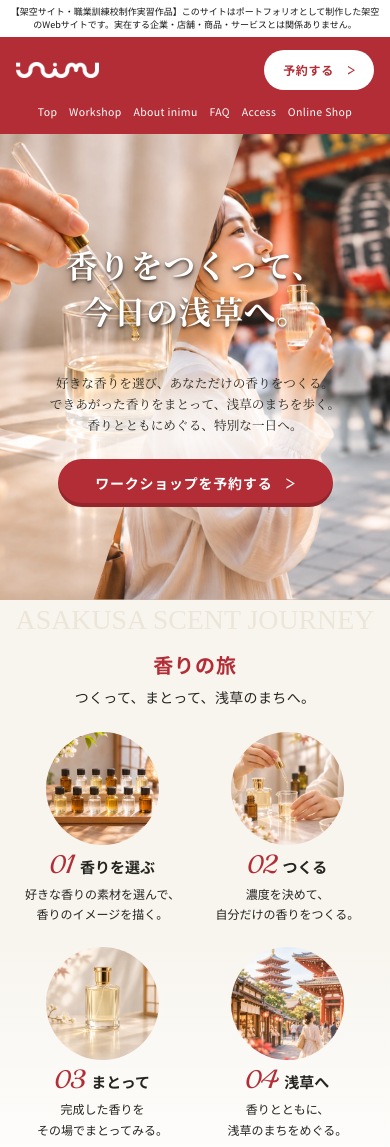
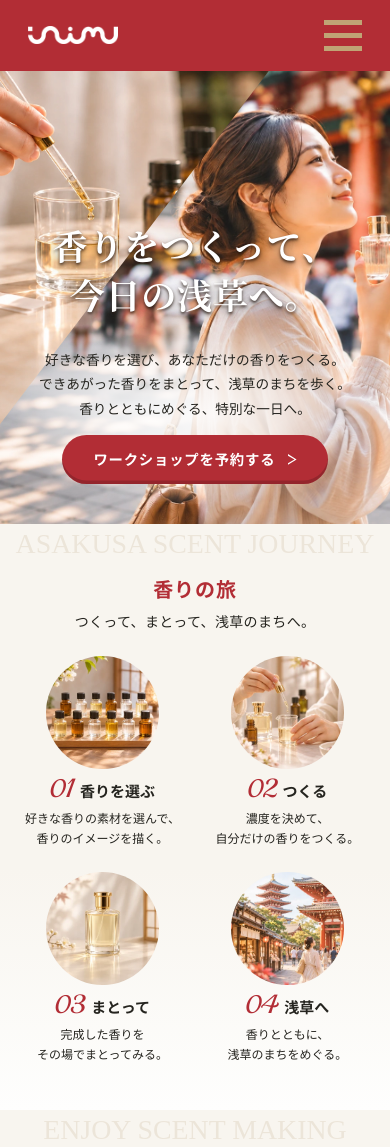
Before and after one commit to takahashimiyo/Workshop_lp, a plain HTML site: page index.html in a window 390 px wide. Shown: the top 1147 px of the page. Drawn offline with Linux system fonts and the light colour scheme.

Commit message:
修正_スマホ版表示の微調整

```diff
--- a/css/style.css
+++ b/css/style.css
@@ -69,11 +69,13 @@ nav a:hover { text-decoration: underline; text-underline-offset: .22em; }
 
 .brand { display: block; flex: 0 0 44rem; width: 44rem; }
 .brand img { width: 100%; height: auto; }
+.mobile-menu { display: none; }
 .header-nav { margin-left: auto; }
 .header-nav ul, .footer-bar ul { display: flex; align-items: center; gap: 17rem; }
 .header-nav a, .footer-bar nav a { font-size: 7rem; letter-spacing: .035em; white-space: nowrap; }
 
 .button {
+  zoom: .9;
   display: inline-flex;
   align-items: center;
   justify-content: center;
@@ -126,7 +128,7 @@ nav a:hover { text-decoration: underline; text-underline-offset: .22em; }
 .hero-left, .hero-right img { position: absolute; max-width: none; }
 .hero-left { width: 526rem; height: 351rem; left: -88rem; top: -26rem; }
 .hero-right { z-index: 0; clip-path: polygon(64% 0, 100% 0, 100% 100%, 33% 100%); }
-.hero-right img { width: 563rem; height: 376rem; left: 70rem; top: -.5rem; }
+.hero-right img { width: 563rem; height: 376rem; left: 70rem; top: -.5rem; transform: translateX(5px); }
 
 .hero-content { padding-top: 64rem; }
 .hero h1 {
@@ -146,10 +148,11 @@ nav a:hover { text-decoration: underline; text-underline-offset: .22em; }
   position: absolute;
   z-index: -1;
   inset: -18rem -58rem -35rem;
+  transform: translateY(-25px);
   background: radial-gradient(ellipse, rgb(255 255 255 / 92%) 0, rgb(255 255 255 / 72%) 32%, transparent 72%);
   content: "";
 }
-.hero-intro p { font: 400 8.15rem/1.63 var(--serif); letter-spacing: .035em; }
+.hero-intro p { font: 400 8.15rem/1.63 var(--sans); letter-spacing: .035em; }
 .hero-intro .button { margin-top: 16rem; }
 
 .paper { background: linear-gradient(180deg, var(--paper) 59%, #fefefd 100%); }
@@ -443,6 +446,60 @@ nav a:hover { text-decoration: underline; text-underline-offset: .22em; }
   .copyright { min-height: 30px; font-size: 11px; }
 }
 
+@media (max-width: 899px) {
+  body > .site-note { display: none; }
+  .site-header {
+    position: relative;
+    z-index: 2;
+    display: flex;
+    justify-content: space-between;
+    height: 18.1vw;
+    padding: 0 7.2%;
+  }
+  .site-header .brand { width: 27%; }
+  .site-header > .header-nav, .site-header > .button { display: none; }
+  .mobile-menu { display: block; }
+  .mobile-menu summary {
+    display: flex;
+    width: 38px;
+    height: 44px;
+    flex-direction: column;
+    justify-content: center;
+    gap: 8px;
+    cursor: pointer;
+    list-style: none;
+  }
+  .mobile-menu summary::-webkit-details-marker { display: none; }
+  .mobile-menu summary span { display: block; height: 5px; background: #c0a475; }
+  .mobile-menu nav {
+    position: absolute;
+    top: 100%;
+    right: 0;
+    left: 0;
+    padding: 12px 7%;
+    background: var(--red);
+    box-shadow: 0 4px 8px rgb(0 0 0 / 15%);
+  }
+  .mobile-menu a { display: block; padding: 8px 0; font-size: 14px; }
+
+  .hero { height: 116.3vw; max-height: none; }
+  .hero-left { inset: -3.4vw auto auto -37%; width: 141%; height: auto; }
+  .hero-right { left: 0; clip-path: polygon(69% 0, 100% 0, 100% 100%, 0 100%, 0 78%); }
+  .hero-right img { inset: -3vw auto auto -6.4%; width: 166%; height: auto; transform: none; }
+  .hero-content { justify-content: flex-start; gap: 0; padding: 38.5% 10px 0; }
+  .hero h1 { font-size: clamp(28px, 9vw, 70px); line-height: 1.4; letter-spacing: .02em; }
+  .hero-intro { width: 100%; margin-top: 7.5%; }
+  .hero-intro::before { inset: -25px -20px -20px; transform: none; }
+  .hero-intro p { font-size: clamp(11px, 3.5vw, 27px); line-height: 1.8; white-space: nowrap; }
+  .button.button {
+    width: calc(80vw - 16px);
+    min-width: 0;
+    min-height: 13.8vw;
+    font-size: clamp(13px, 4.1vw, 32px);
+  }
+  .hero-intro .button { margin-top: 4%; }
+}
+
 @media (max-width: 515px) {
   .feature-cards { width: min(100%, 330px); grid-template-columns: 1fr; }
   .feature-card { aspect-ratio: 124 / 150; padding: 17px 9px 0; background-position: center top; }
--- a/index.html
+++ b/index.html
@@ -19,6 +19,19 @@
     <a class="brand" href="#top" aria-label="inimu トップ">
       <img src="./assets/logo-white.webp" alt="inimu" width="220" height="48">
     </a>
+    <details class="mobile-menu">
+      <summary aria-label="メニューを開閉"><span></span><span></span><span></span></summary>
+      <nav aria-label="スマートフォンメニュー">
+        <ul>
+          <li><a href="#top">Top</a></li>
+          <li><a href="#workshop">Workshop</a></li>
+          <li><a href="#about">About inimu</a></li>
+          <li><a href="#faq">FAQ</a></li>
+          <li><a href="#access">Access</a></li>
+          <li><a href="https://inimu.jp/">Online Shop</a></li>
+        </ul>
+      </nav>
+    </details>
     <nav class="header-nav" aria-label="メインメニュー">
       <ul>
         <li><a href="#top">Top</a></li>
```
